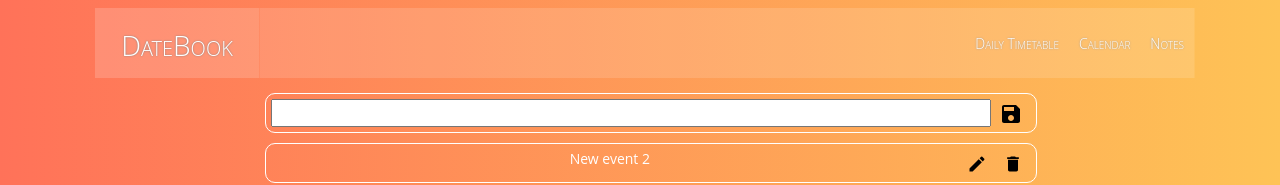
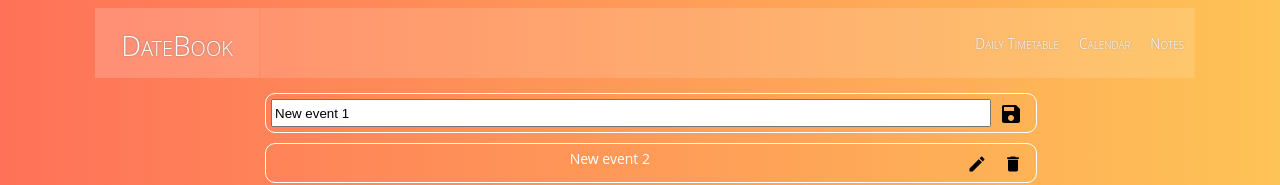
Before and after one commit to DTyulyukina/NBookReact, a React (Create React App) app: page /notes in a window 1280 px wide. Both pictures are taken after a click on the button 976 px from the left and 115 px from the top of the page. Shown: the top 185 px of the page. Built offline with nearby package versions, Linux system fonts and the light colour scheme.

Commit message:
add update form for Note

```diff
--- a/src/Components/NBook/Notes/Button.js
+++ b/src/Components/NBook/Notes/Button.js
@@ -6,13 +6,13 @@ import Edit   from '@material-ui/icons/Edit';
 import Save   from '@material-ui/icons/Save';
 
 function Button(props){
-    switch(props.type){
+    switch(props.icon){
         case "delete":
             return (
                 <button name={props.index}
                         className={props.nameCss}
                         onClick={() => props.action(props.index)}>
-                    <Delete>{props.type}</Delete>
+                    <Delete>{props.icon}</Delete>
                 </button>
             );
         case "update":
@@ -20,25 +20,25 @@ function Button(props){
                 <button name={props.index}
                         className={props.nameCss}
                         onClick={() => props.action(props.index)}>
-                    <Edit>{props.type}</Edit>
+                    <Edit>{props.icon}</Edit>
                 </button>
             );
         case "save":
-                return (
-                    <button name={props.index}
-                            className={props.nameCss}
-                            onClick={() => props.action(props.index)}>
-                        <Save>{props.type}</Save>
-                    </button>
-                );
+            return (
+                <button name={props.index}
+                        className={props.nameCss}>
+                    <Save>{props.icon}</Save>
+                </button>
+            );
     }
 }
 
 Button.propTypes = {
     index: PropTypes.number,
-    type: PropTypes.string,
+    icon: PropTypes.string,
     nameCss: PropTypes.string,
-    action: PropTypes.func
+    action: PropTypes.func,
+    text: PropTypes.string
 }
 
 export default Button;
--- a/src/Components/NBook/Notes/Form.js
+++ b/src/Components/NBook/Notes/Form.js
@@ -1,22 +1,13 @@
 import React from 'react';
 
-import Button from './Button';
 
-function Form(props){
-    const style = {
-        width: '100%',
-        display: 'flex',
-        justifyСontent: 'flex-start',
-        padding: '5px',
-    }
-    switch(props.typeForm){
-        case "edit":
-            return (
-                <form style={style}>
-                    <input type="text" name="text" value={props.text}/>
-                    <Button index={props.id} type="save" nameCss="icon-notes" action={props.onSave}/>
-                </form>
-            );
+class Form extends React.Component{
+    render(){
+        return (
+            <form>
+                New
+            </form>
+        );
     }
 }
 
--- a/src/Components/NBook/Notes/Notes.js
+++ b/src/Components/NBook/Notes/Notes.js
@@ -1,7 +1,7 @@
 import React from 'react';
 
 import Button from './Button';
-import Form   from './Form';
+import { isThursday } from 'date-fns';
 
 class Notes extends React.Component{
     constructor(props){
@@ -10,24 +10,51 @@ class Notes extends React.Component{
         this.state = {
             edit: false
         }
+
+        this.handleSubmit = this.handleSubmit.bind(this);
     }
-    render(){
+
+    handleSubmit(event){
+        event.preventDefault();
+        let text = event.target[0].value;
+        this.props.onUpdate(this.props.id, text);
+        this.setState({edit: false});
+    }
+
+    updateNote(){
+        const style = {
+            width: '100%',
+            display: 'flex',
+            justifyСontent: 'flex-start',
+            padding: '5px',
+        }
         return (
-            this.state.edit
-            ?
             <div className="note">
-                <Form typeForm="edit"/>
+                <form style={style} onSubmit={(e) => this.handleSubmit(e)}>
+                    <input type="text" defaultValue={this.props.text}/>
+                    <Button index={this.props.id} icon="save" nameCss="icon-notes"/>
+                </form>
             </div>
-            :
+        );
+    }
+
+    defultNote(){
+        return (
             <div className="note">
                 <div className="text">
                     {this.props.text}
                 </div>
                 <div className="buttons">
-                    <Button index={this.props.id} type="update" nameCss="icon-notes" action={() => this.setState({edit: true})}/>
-                    <Button index={this.props.id} type="delete" nameCss="icon-notes" action={this.props.onDelete}/>
+                    <Button index={this.props.id} icon="update" nameCss="icon-notes" action={() => this.setState({edit: true})}/>
+                    <Button index={this.props.id} icon="delete" nameCss="icon-notes" action={this.props.onDelete}/>
                 </div>
             </div>
+        )
+    }
+
+    render(){
+        return (
+            this.state.edit ? this.updateNote() : this.defultNote()
         )
     }
 }
```
